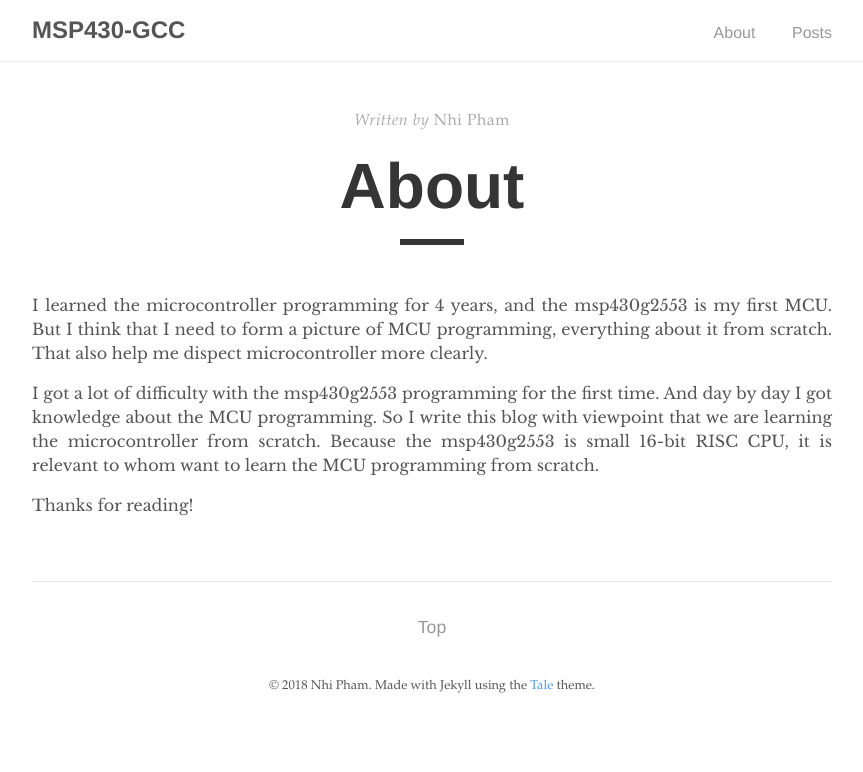
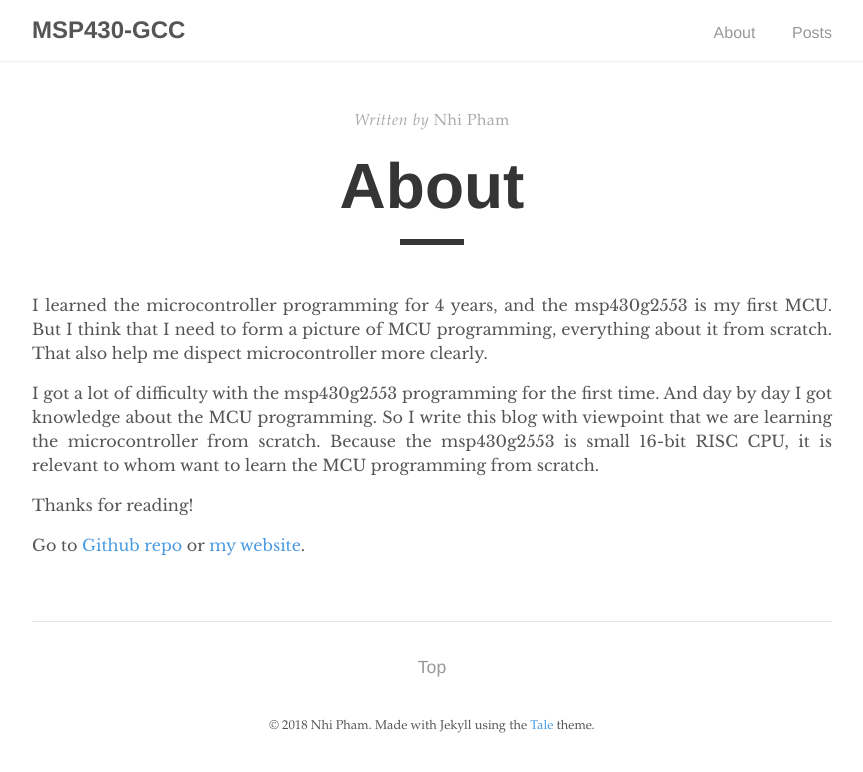
Before and after one commit to nhivp/msp430-gcc, a Jekyll site: the page built from docs/about.md, in a window 1280 px wide. Shown: the top 772 px of the page, without its empty margins (208-1071 px from the left). Built offline with Jekyll 4.4.1, drawn with Linux system fonts in a browser that asks for light colours.

Commit message:
Update about.md

```diff
--- a/docs/about.md
+++ b/docs/about.md
@@ -10,3 +10,5 @@
 I got a lot of difficulty with the msp430g2553 programming for the first time. And day by day I got knowledge about the MCU programming. So I write this blog with viewpoint that we are learning the microcontroller from scratch. Because the msp430g2553 is small 16-bit RISC CPU, it is relevant to whom want to learn the MCU programming from scratch.
 
 Thanks for reading!
+
+Go to [Github repo](https://nhivp.github.io/msp430-gcc) or [my website](https://nhivp.github.io).
```
